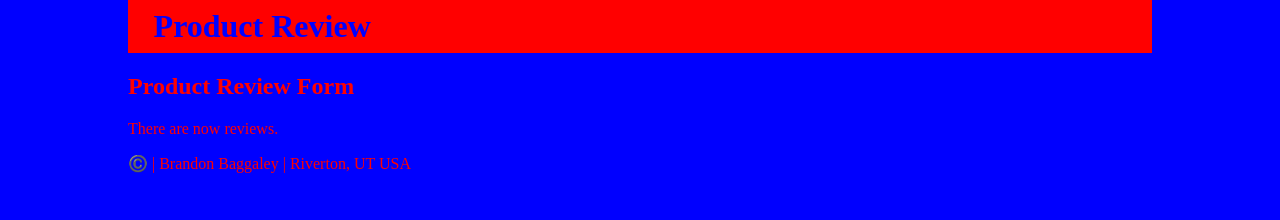
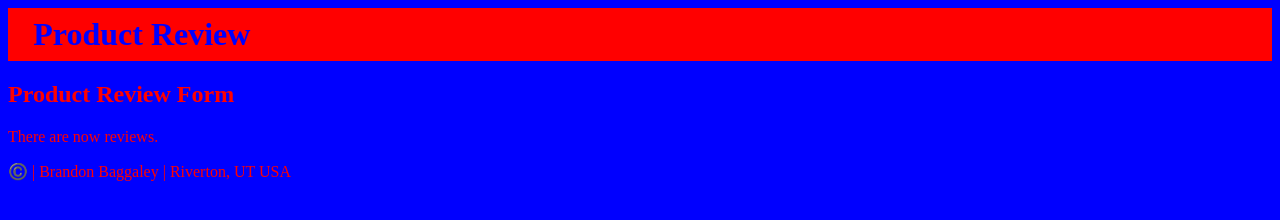
Before and after one commit to HarryPotter5972/wdd131, a plain HTML site: page review.html in a window 1280 px wide. Drawn offline with Linux system fonts and the light colour scheme; files that its build step writes are made by us from their sources.

Commit message:
edited review.html

```diff
--- a/review.html
+++ b/review.html
@@ -14,30 +14,21 @@
 
 
 
-    <!-- STYLE SHEETS -->
-    <link href="css/normalize.css" rel="stylesheet">
-    <!-- phone-default -->
+
     <link href="css/form-small.css" rel="stylesheet">
-    <!-- enhance-tablet -->
-    <link href="css/medium.css" rel="stylesheet">
-    <!-- enhance-desktop -->
-    <link href="css/large.css" rel="stylesheet">
+
 
 
 
     </head>
     <body>
-    <!-- HEADER HERE -->
         <header>
             <h1>Product Review</h1>
         </header>
-    <!-- CONTENT HERE -->
         <main>
             <h2>Product Review Form</h2>
             <p>There are now <b class="result"></b> reviews.</p>
         </main>
-
-    <!-- FOOTER HERE -->
         <footer>
             <p>©️<span id="currentyear"></span> | Brandon Baggaley | Riverton, UT USA</p>
             <p id="lastModified"></p>
```
